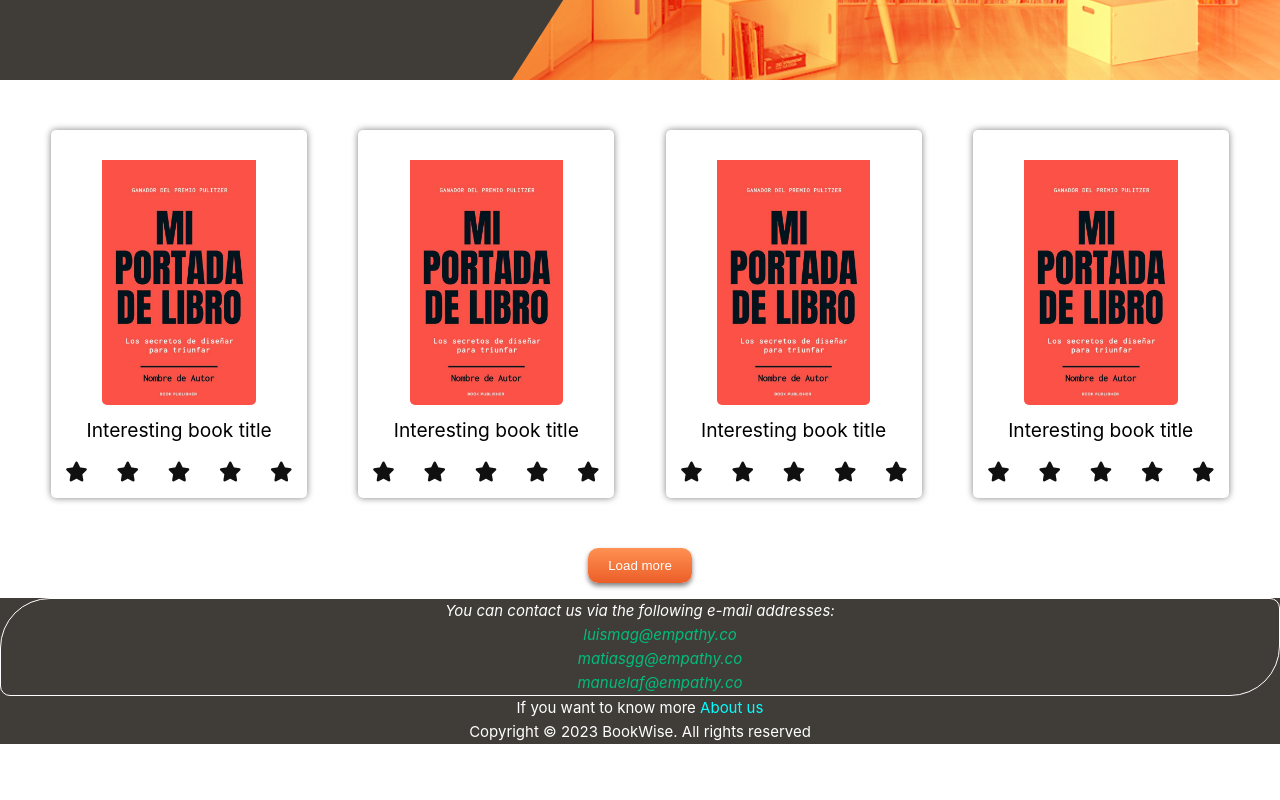
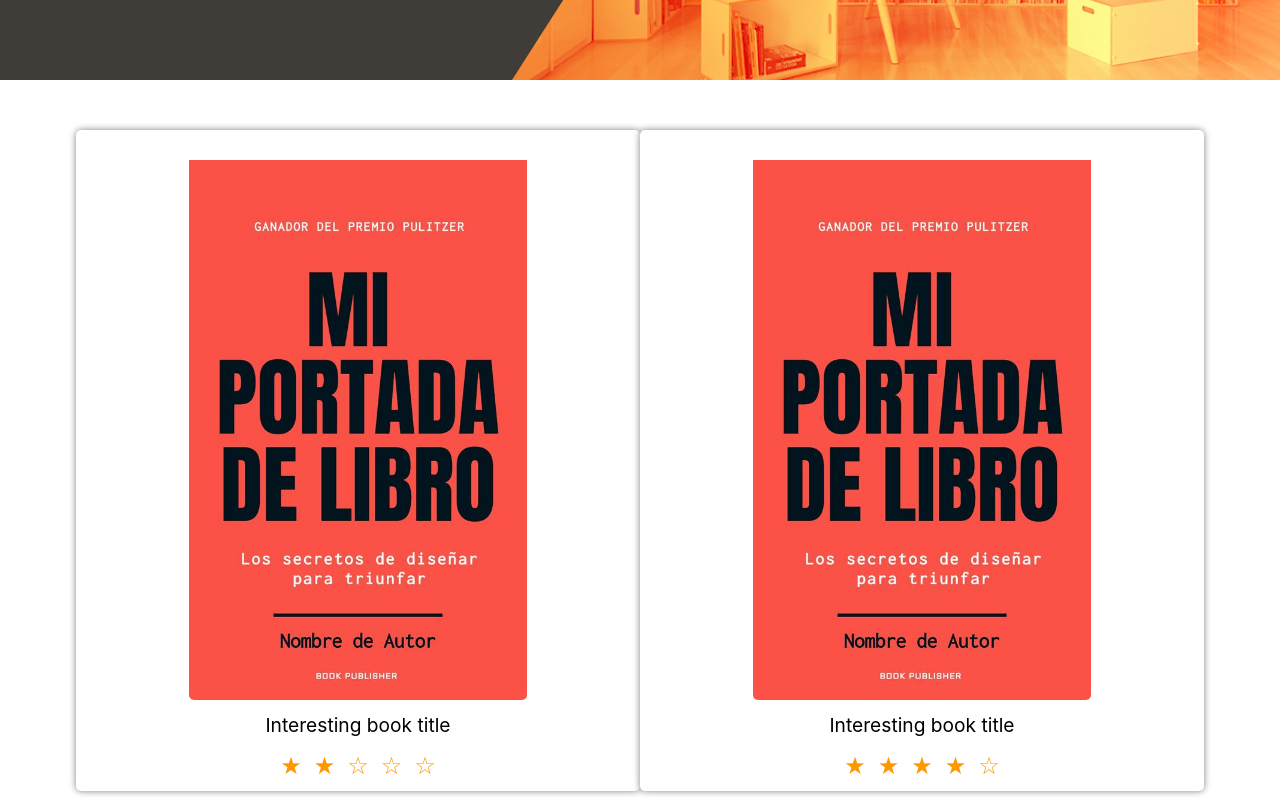
Before and after one commit to mgg709/BookWise, a Vue app in the folder frontend/bookwise-front/: page / in a window 1280 px wide. Shown: the part 400-1200 px from the top of the page. Before the commit the page ends 1144 px from the top, so only its background shows below. Built offline with nearby package versions, Linux system fonts and the light colour scheme.

Commit message:
star working on bookcard

```diff
--- a/frontend/bookwise-front/index.html
+++ b/frontend/bookwise-front/index.html
@@ -5,6 +5,7 @@
     <link rel="icon" href="/favicon.ico">
     <link rel="stylesheet" href="https://cdnjs.cloudflare.com/ajax/libs/font-awesome/6.4.0/css/all.min.css">
     <meta name="viewport" content="width=device-width, initial-scale=1.0">
+    <link rel="stylesheet" href="bootstrap-icons/bootstrap-icons.css">
     <title>BookWise</title>
   </head>
   <body>
--- a/frontend/bookwise-front/src/assets/main.css
+++ b/frontend/bookwise-front/src/assets/main.css
@@ -11,17 +11,3 @@ a,
   color: hsla(160, 100%, 37%, 1);
   transition: 0.4s;
 }
-
-button {
-  cursor: pointer;
-  border: none;
-  background: linear-gradient( to bottom, #ff9153, #eb5e28 );
-  padding: 10px 20px;
-  border-radius: 10px;
-  color: white;
-  box-shadow: 0px 3px 5px gray;
-}
-
-button:hover{
-  background: linear-gradient( to bottom, #eb5e28, #ff9153 );
-}
--- a/frontend/bookwise-front/src/components/BookCard.vue
+++ b/frontend/bookwise-front/src/components/BookCard.vue
@@ -1,25 +1,40 @@
-<script setup></script>
 <template>
-    <div class="container-book-card" @click="redirectToBook">
-        <img src="../assets/template-book-cover.jpeg" alt="Portada del libro">
+    <div class="container-book-card" >
+        <img src="../assets/template-book-cover.jpeg" alt="Portada del libro" @click="redirectToBook">
         <p>Interesting book title</p>
         <div class="rating-book-row">
-            <input type="radio" name="star" id="star1"><label for="star1"></label>
-            <input type="radio" name="star" id="star2"><label for="star2"></label>
-            <input type="radio" name="star" id="star3"><label for="star3"></label>
-            <input type="radio" name="star" id="star4"><label for="star4"></label>
-            <input type="radio" name="star" id="star5"><label for="star5"></label>
-            <span></span>
+            <button class="star">&#9734</button>
+            <button class="star">&#9734</button>
+            <button class="star">&#9734</button>
+            <button class="star">&#9734</button>
+            <button class="star">&#9734</button>
         </div>
     </div>
 </template>
 <script>
 export default {
-  methods: {
-    redirectToBook() {
-      this.$router.push('/book');
+    name: "BookCard",
+    props: {
+        bookStars: {
+            type: Number,
+            required: true
+        }
+    },
+    methods: {
+        redirectToBook() {
+        this.$router.push('/book');
+        },
+        fillStars(){
+            const starButtons = this.$el.querySelectorAll(".rating-book-row > button")
+            console.log(starButtons);
+            for(let i = 4; i >= 5-this.bookStars; i--){
+                starButtons[i].innerHTML = "&#9733";
+            }
+        }
+    },
+    mounted(){
+        this.fillStars();
     }
-  }
 }
 </script>
 <style>
@@ -51,38 +66,10 @@ export default {
     justify-content: center;
     transform: rotateY(180deg);
 }
-.rating-book-row input{
-    display: none;
-}
-.rating-book-row label{
-    display: flex;
-    justify-content: center;
-    align-items: center;
-    cursor: pointer;
-    width: 20%;
-    align-self: center;
-}
-.rating-book-row label:before{
-    content: "\f005";
-    font-family: fontAwesome;
-    position: relative;
-    font-size: 20px;
-    color: #101010;
-}
-.rating-book-row label:after{
-    content: "\f005";
-    font-family: fontAwesome;
-    position: absolute;
-    font-size: 20px;
-    color: #1f9cff;
-    opacity: 0;
-    transition: .5s;
-    text-shadow: 0 2px 5px rgba(0,0,0,.5);
-}
-.rating-book-row label:hover:after,
-.rating-book-row label:hover ~ label:after,
-.rating-book-row input:checked ~ label:after
-{
-    opacity: 1;
+.star{
+    font-size: 1.5rem;
+    color: #ff9800;
+    background-color: unset;
+    border: none;
 }
 </style>
--- a/frontend/bookwise-front/src/components/NormalButton.vue
+++ b/frontend/bookwise-front/src/components/NormalButton.vue
@@ -1,5 +1,5 @@
 <template>
-    <button>{{ textButton }} </button>
+    <button class="btn">{{ textButton }} </button>
         <!-- <span class="tooltip">{{ textButton }}</span> -->
 
 </template>
@@ -16,4 +16,18 @@ export default{
 }
 </script>
 <style>
+.btn {
+  cursor: pointer;
+  border: none;
+  background: linear-gradient( to bottom, #ff9153, #eb5e28 );
+  padding: 10px 20px;
+  border-radius: 10px;
+  color: white;
+  box-shadow: 0px 3px 5px gray;
+}
+
+.btn:hover{
+  background: linear-gradient( to bottom, #eb5e28, #ff9153 );
+}
+
 </style>
--- a/frontend/bookwise-front/src/views/HomeView.vue
+++ b/frontend/bookwise-front/src/views/HomeView.vue
@@ -15,10 +15,8 @@ import NormalButton from '../components/NormalButton.vue';
     </div>
   </div>
   <div class="book-list">
-    <BookCard imageName="template-book-cover" class="book-card"></BookCard>
-    <BookCard imageName="template-book-cover" class="book-card"></BookCard>
-    <BookCard imageName="template-book-cover" class="book-card"></BookCard>
-    <BookCard imageName="template-book-cover" class="book-card"></BookCard>
+    <BookCard imageName="template-book-cover" bookStars=2 class="book-card"></BookCard>
+    <BookCard imageName="template-book-cover" bookStars=4 class="book-card"></BookCard>
   </div>
   <NormalButton id="load-more" textButton="Load more"></NormalButton>
 </div>
@@ -32,6 +30,7 @@ import NormalButton from '../components/NormalButton.vue';
     flex-direction: column;
     justify-content: center;
     align-items: center;
+    width:100%;
 }
 #parallelogram-right {
     display: flex;
@@ -108,7 +107,4 @@ import NormalButton from '../components/NormalButton.vue';
   margin-bottom: 15px;
 }
 
-.book-card{
-  width: 20%;
-}
 </style>
```
